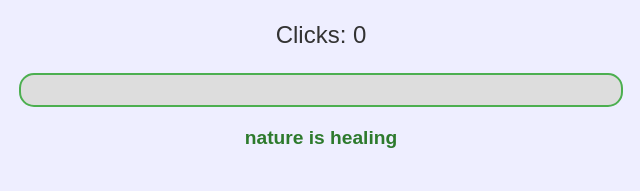
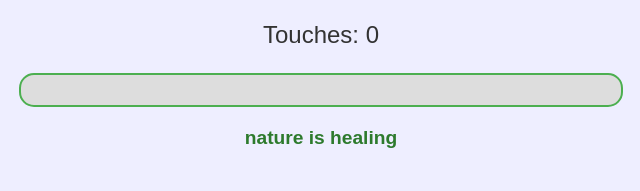
Before and after one commit to chilledpear/touchgrass, a plain HTML site: page index.html in a window 1280 px wide. Shown: the part 525-716 px from the top of the page, 319-959 px from the left. Drawn offline with Linux system fonts and the light colour scheme.

Commit message:
touch grass

```diff
--- a/index.html
+++ b/index.html
@@ -119,7 +119,7 @@
   <div id="grassArea"></div>
 
   <!-- Score display (click count only) -->
-  <p id="score">Clicks: 0</p>
+  <p id="score">Touches: 0</p>
 
   <!-- Power meter -->
   <div id="meterContainer">
```
